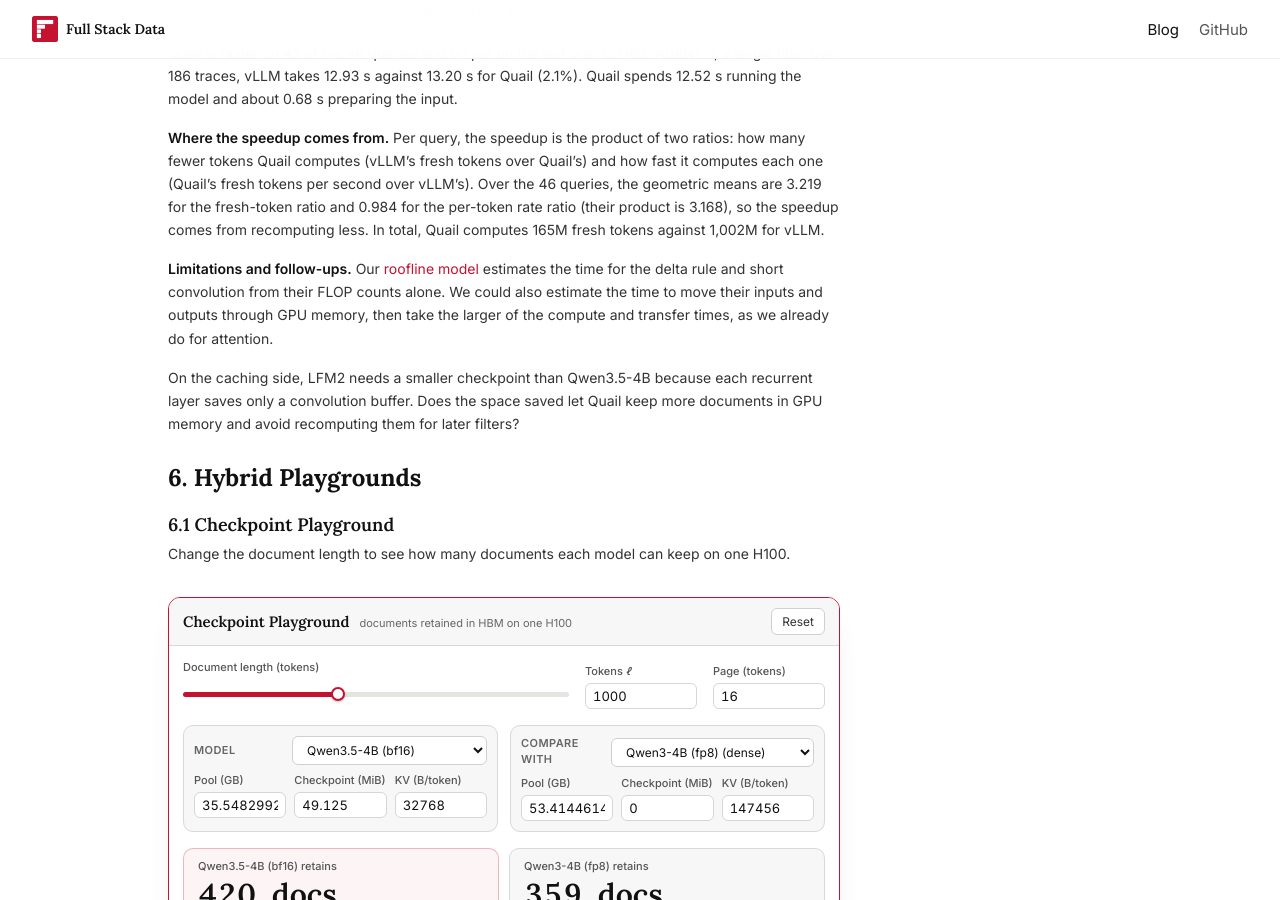
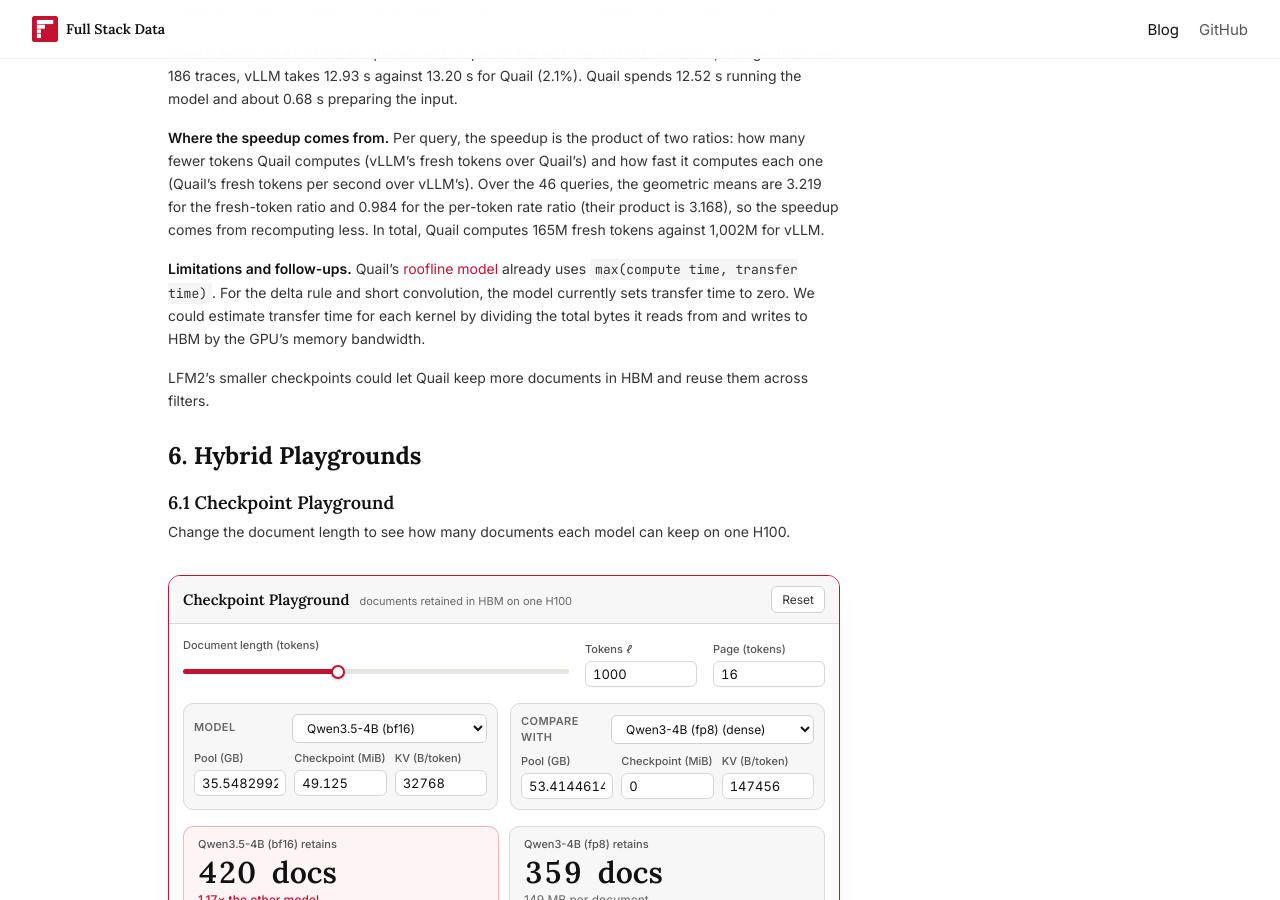
Before and after one commit to fsdatalab/fsdatalab.github.io, a Jekyll site: the page built from _posts/2026-11-16-hybrid-models-in-quail.md, in a window 1280 px wide and 900 px high, scrolled down 9537 px. Built offline with Jekyll 4.4.1, drawn with Linux system fonts in a browser that asks for light colours.

Commit message:
Clarify transfer time and shorten the LFM2 follow-up

```diff
--- a/_posts/2026-11-16-hybrid-models-in-quail.md
+++ b/_posts/2026-11-16-hybrid-models-in-quail.md
@@ -369,9 +369,9 @@ Quail is faster on 45 of the 46 queries and on par on the last one. On REL-AGENT
 
 **Where the speedup comes from.** Per query, the speedup is the product of two ratios: how many fewer tokens Quail computes (vLLM's fresh tokens over Quail's) and how fast it computes each one (Quail's fresh tokens per second over vLLM's). Over the 46 queries, the geometric means are 3.219 for the fresh-token ratio and 0.984 for the per-token rate ratio (their product is 3.168), so the speedup comes from recomputing less. In total, Quail computes 165M fresh tokens against 1,002M for vLLM.
 
-**Limitations and follow-ups.** Our [roofline model](#table-3) estimates the time for the delta rule and short convolution from their FLOP counts alone. We could also estimate the time to move their inputs and outputs through GPU memory, then take the larger of the compute and transfer times, as we already do for attention.
+**Limitations and follow-ups.** Quail’s [roofline model](#4-updated-cost-model) already uses `max(compute time, transfer time)`. For the delta rule and short convolution, the model currently sets transfer time to zero. We could estimate transfer time for each kernel by dividing the total bytes it reads from and writes to HBM by the GPU’s memory bandwidth.
 
-On the caching side, LFM2 needs a smaller checkpoint than Qwen3.5-4B because each recurrent layer saves only a convolution buffer. Does the space saved let Quail keep more documents in GPU memory and avoid recomputing them for later filters?
+LFM2’s smaller checkpoints could let Quail keep more documents in HBM and reuse them across filters.
 
 # 6. Hybrid Playgrounds
 
```
